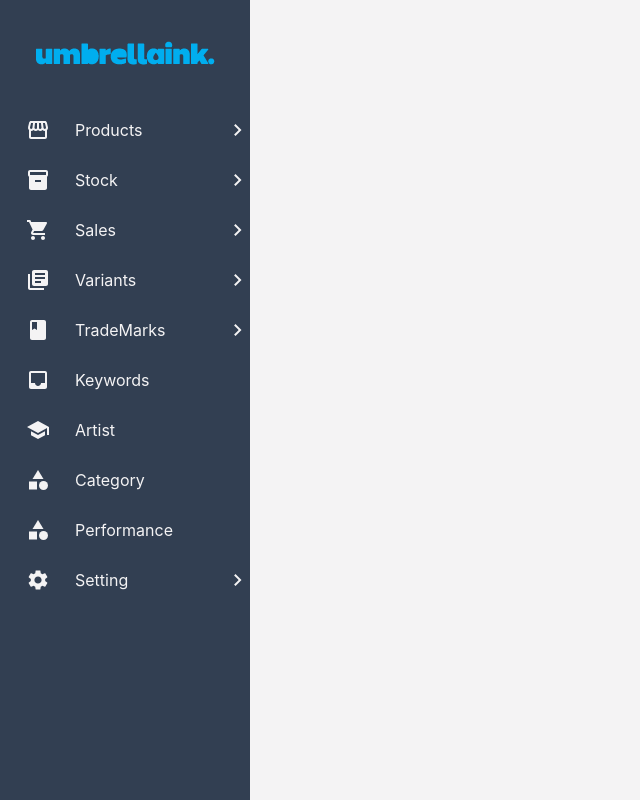
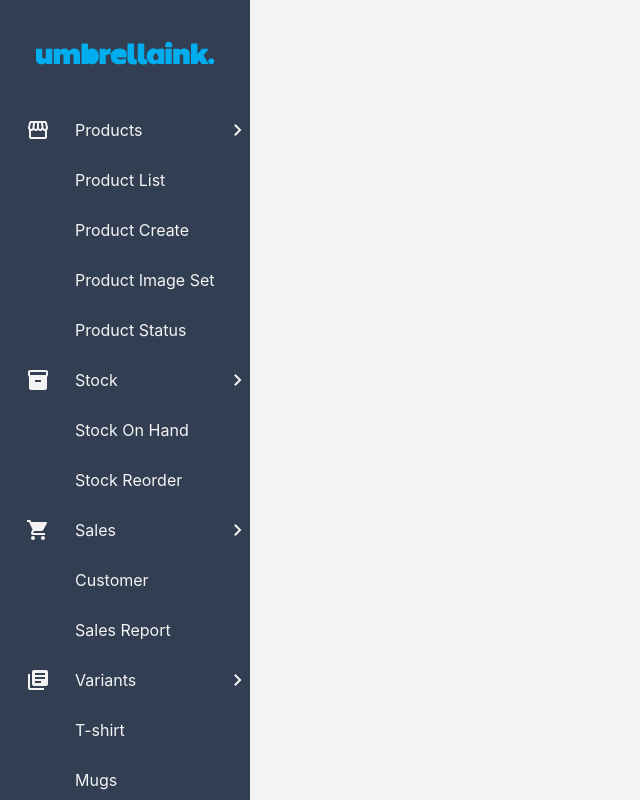
Before and after one commit to NightW0lfff/Zedflow-Project, a React (Create React App) app: page / in a window 1280 px wide. Shown: the top 800 px of the page, without its empty margins (0-640 px from the left). Built offline with nearby package versions, Linux system fonts and the light colour scheme.

Commit message:
Sidebar multiple toggle

```diff
--- a/src/Components/Sidebar.js
+++ b/src/Components/Sidebar.js
@@ -9,11 +9,29 @@ function Sidebar(props) {
   // Get the current path
   const path = useLocation();
   // Put the array inside to be able to keep all the select list open
-  const [sublistVisible, setSublistVisible] = useState(null);
+  const [sublistVisible, setSublistVisible] = useState({
+    id: null,
+    open: false,
+  });
   const [arrowRotation, setArrowRotation] = useState(false);
 
-  function toggleSublist(index) {
-    setSublistVisible(sublistVisible === index ? "" : index);
+  function setId(id) {
+    setSublistVisible(
+      sublistVisible.id !== id && { ...sublistVisible, id: id }
+    );
+  }
+
+  function toggleSublist(id) {
+    setId(id);
+    setSublistVisible(
+      sublistVisible.id === id
+        ? { ...sublistVisible, open: !sublistVisible.open }
+        : { ...sublistVisible, open: false }
+    );
+  }
+
+  function isOpen(id) {
+    return sublistVisible.id === id && sublistVisible.open;
   }
 
   return (
@@ -61,7 +79,7 @@ function Sidebar(props) {
                         toggleSublist(key);
                         setArrowRotation(!arrowRotation);
                       }}
-                      className={sublistVisible === key ? "rotate" : ""}
+                      className={isOpen(key) ? "rotate" : ""}
                     />
                   )}
                 </div>
@@ -69,11 +87,7 @@ function Sidebar(props) {
 
               {/* Sidebar Sublist */}
               {value.hasSubList && (
-                <ul
-                  className={`sublist ${
-                    sublistVisible === key ? "" : "hidden"
-                  }`}
-                >
+                <ul className={`sublist ${isOpen(key) ? "hidden" : ""}`}>
                   {/* Create a sublist for each list item that has Sublist */}
                   {value.subList.map((subValue, subKey) => {
                     // Check if the current path is the same as the path in the sidebar data
--- a/src/style.css
+++ b/src/style.css
@@ -8,12 +8,12 @@ container {
   display: block;
   margin: 0;
   padding: 0;
-  height: 100vh;
+  height: 100%;
   width: 100%;
 }
 
 .sidebar {
-  position: fixed;
+  position: relative;
   width: 250px;
   height: 100%;
   background-color: #323f52;
@@ -51,15 +51,15 @@ container {
   width: 100%;
   max-height: 0;
   padding: 0;
-  transition: max-height 1s ease-in-out;
+  transition: max-height 0.85s ease-in-out;
   overflow: hidden;
 }
 
 .sublist {
   list-style-type: none;
   padding: 0;
-  max-height: 250px;
-  transition: max-height 1s ease-in-out;
+  max-height: 500px;
+  transition: max-height 0.85s ease-in-out;
   overflow: hidden;
 }
 
@@ -112,7 +112,7 @@ container {
 
 /* Add arrow animation */
 #arrow {
-  transition: transform 0.2s ease-in-out;
+  transition: transform 0.7s;
 }
 
 #arrow.rotate {
```
